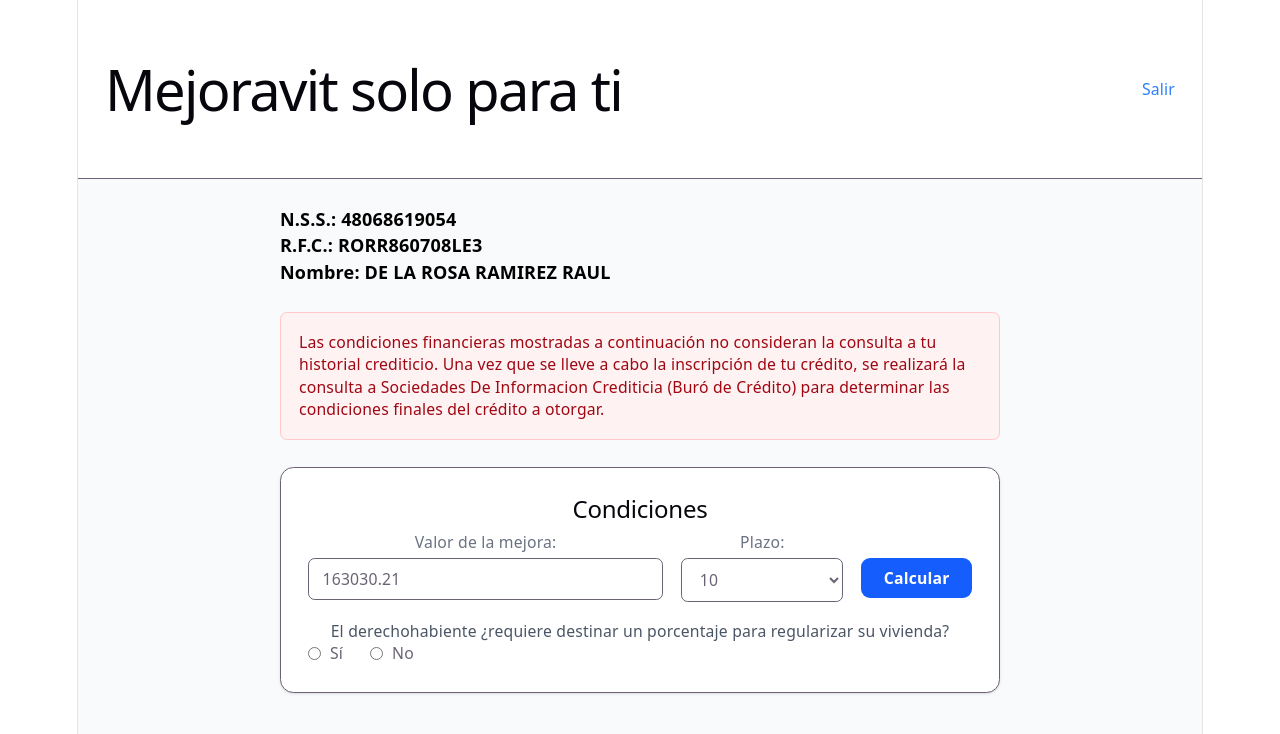
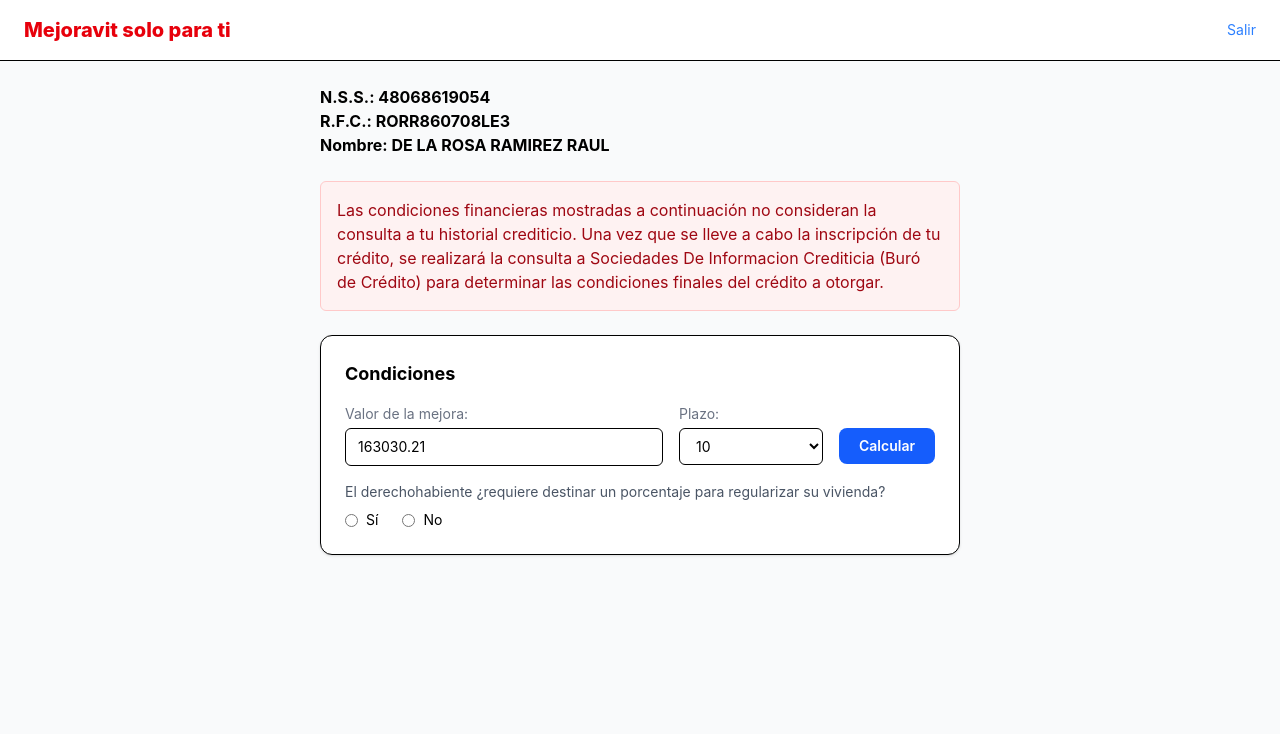
Before and after one commit to arm-code/mejoravit-tools, a React (Vite) app: page / in a window 1280 px wide. Shown: the top 734 px of the page. Built offline with nearby package versions, Linux system fonts and the light colour scheme.

Commit message:
chore: deleting styles by default

```diff
--- a/src/features/mejoravit/components/DisclaimerBanner.tsx
+++ b/src/features/mejoravit/components/DisclaimerBanner.tsx
@@ -2,7 +2,7 @@
 export function DisclaimerBanner() {
     return (
         <div className="bg-red-50 border border-red-200 rounded-md p-4 text-left">
-            <p className="text-red-800 text-sm">
+            <p className="text-red-800 text-md">
                 Las condiciones financieras mostradas a continuación no consideran la consulta a tu historial crediticio. Una vez que se lleve a cabo la inscripción de tu crédito, se realizará la consulta a Sociedades De Informacion Crediticia (Buró de Crédito) para determinar las condiciones finales del crédito a otorgar.            </p>
         </div>
     );
--- a/src/features/mejoravit/components/MejoravitPage.tsx
+++ b/src/features/mejoravit/components/MejoravitPage.tsx
@@ -10,7 +10,7 @@
         <div className="min-h-screen bg-gray-50">
 
             <header className="flex items-center justify-between px-6 py-4 bg-white border-b">
-                <h1 className="text-red-600 font-bold text-xl">Mejoravit solo para ti</h1>
+                <h1 className="text-red-600 font-extrabold text-xl">Mejoravit solo para ti</h1>
                 <button className="text-blue-500 text-sm hover:underline">Salir</button>
             </header>
 
--- a/src/index.css
+++ b/src/index.css
@@ -1,80 +1 @@
 @import "tailwindcss";
-
-:root {
-  --text: #6b6375;
-  --text-h: #08060d;
-  --bg: #fff;
-  --border: #e5e4e7;
-  --code-bg: #f4f3ec;
-  --accent: #aa3bff;
-  --accent-bg: rgba(170, 59, 255, 0.1);
-  --accent-border: rgba(170, 59, 255, 0.5);
-  --social-bg: rgba(244, 243, 236, 0.5);
-  --shadow:
-    rgba(0, 0, 0, 0.1) 0 10px 15px -3px, rgba(0, 0, 0, 0.05) 0 4px 6px -2px;
-
-  --sans: system-ui, 'Segoe UI', Roboto, sans-serif;
-  --heading: system-ui, 'Segoe UI', Roboto, sans-serif;
-  --mono: ui-monospace, Consolas, monospace;
-
-  font: 18px/145% var(--sans);
-  letter-spacing: 0.18px;
-  color-scheme: light dark;
-  color: var(--text);
-  background: var(--bg);
-  font-synthesis: none;
-  text-rendering: optimizeLegibility;
-  -webkit-font-smoothing: antialiased;
-  -moz-osx-font-smoothing: grayscale;
-
-  @media (max-width: 1024px) {
-    font-size: 16px;
-  }
-}
-
-
-
-#root {
-  width: 1126px;
-  max-width: 100%;
-  margin: 0 auto;
-  text-align: center;
-  border-inline: 1px solid var(--border);
-  min-height: 100svh;
-  display: flex;
-  flex-direction: column;
-  box-sizing: border-box;
-}
-
-body {
-  margin: 0;
-}
-
-h1,
-h2 {
-  font-family: var(--heading);
-  font-weight: 500;
-  color: var(--text-h);
-}
-
-h1 {
-  font-size: 56px;
-  letter-spacing: -1.68px;
-  margin: 32px 0;
-  @media (max-width: 1024px) {
-    font-size: 36px;
-    margin: 20px 0;
-  }
-}
-h2 {
-  font-size: 24px;
-  line-height: 118%;
-  letter-spacing: -0.24px;
-  margin: 0 0 8px;
-  @media (max-width: 1024px) {
-    font-size: 20px;
-  }
-}
-p {
-  margin: 0;
-}
```
